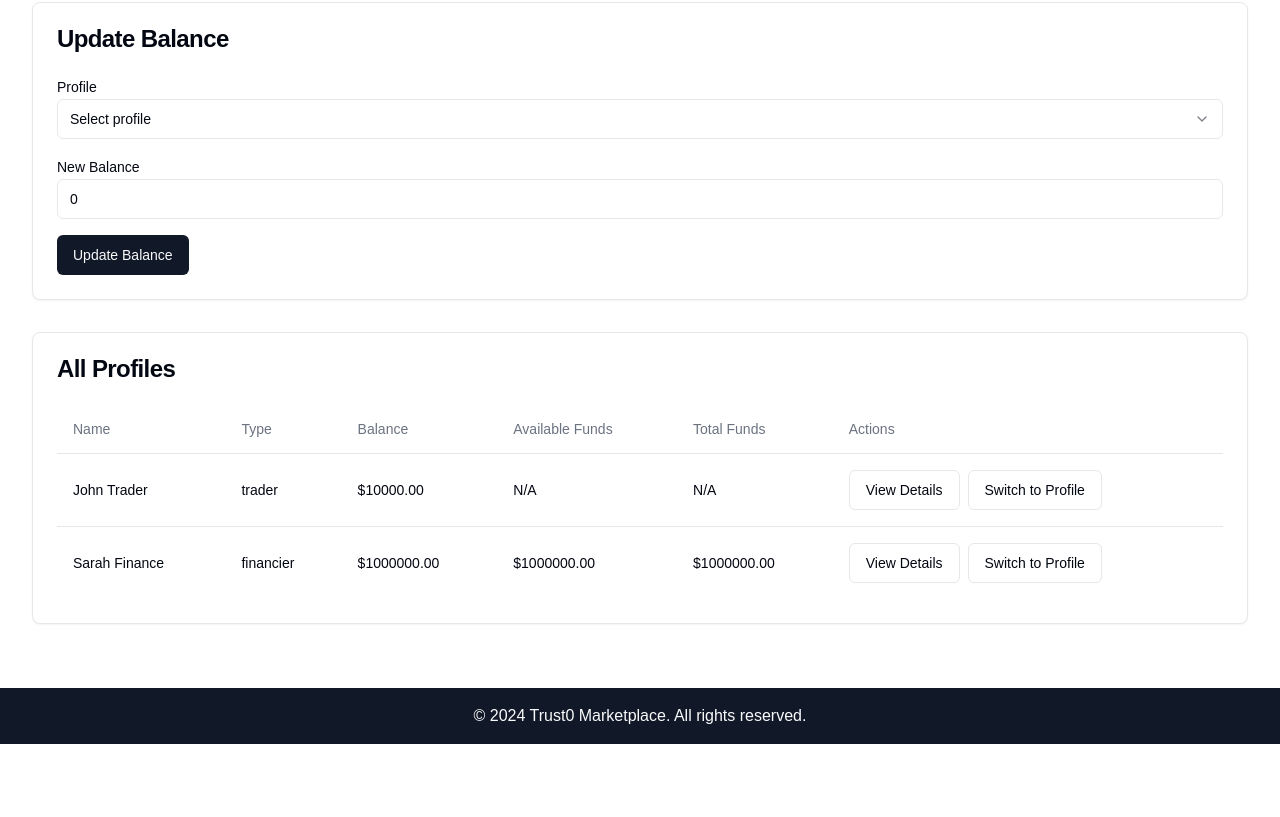
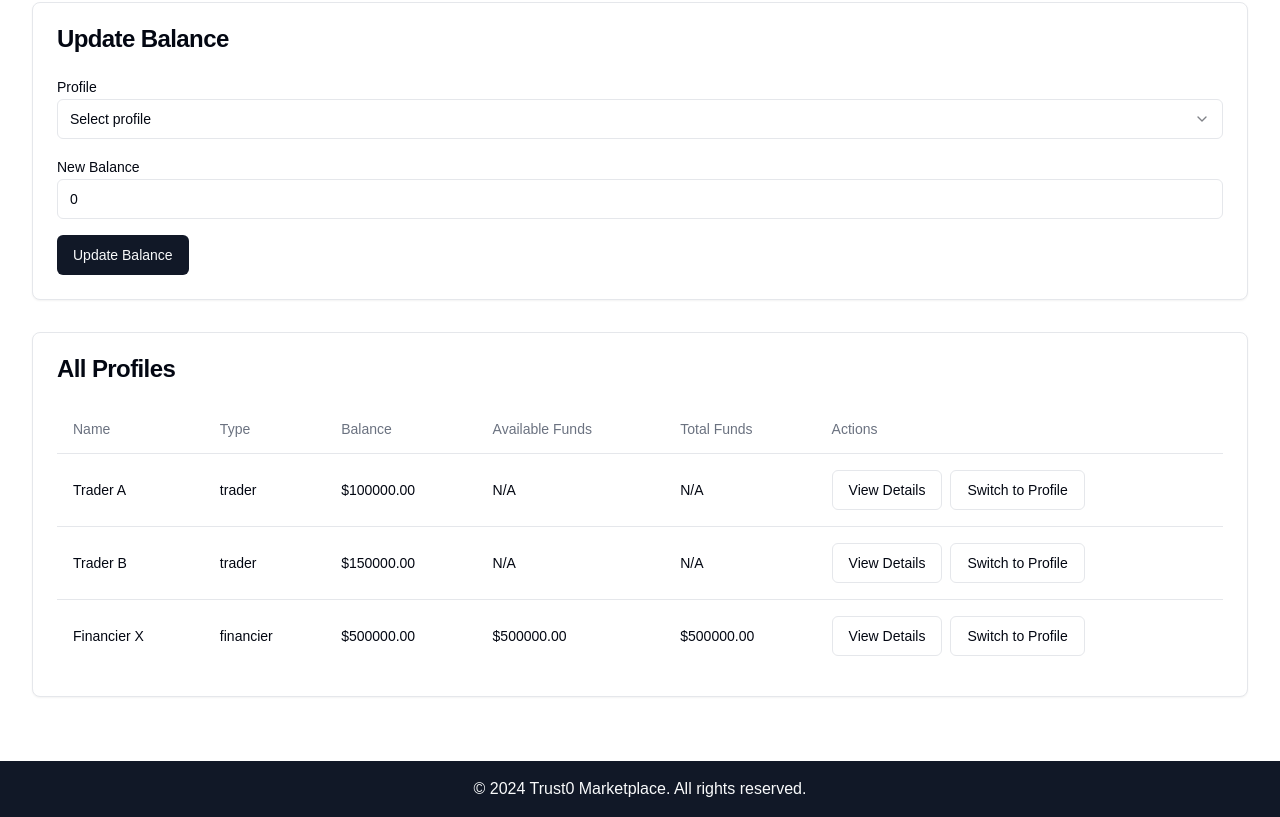
Before and after one commit to Ivodsmar/Trust0, a Next.js app: page /admin in a window 1280 px wide. Shown: the part 592-1409 px from the top of the page. Before the commit the page ends 1336 px from the top, so only its background shows below. Built offline with nearby package versions, Linux system fonts and the light colour scheme.

Commit message:
Profiles Initial

```diff
--- a/src/components/BalanceDisplay.tsx
+++ b/src/components/BalanceDisplay.tsx
@@ -1,9 +1,17 @@
 'use client'
 
+import { useEffect } from 'react'
 import { useProfiles } from '@/contexts/ProfileContext'
 
 export function BalanceDisplay() {
   const { currentProfile } = useProfiles()
+
+  // Optional: Log whenever the balance changes (useful for debugging)
+  useEffect(() => {
+    if (currentProfile) {
+      console.log(`Balance updated: ${currentProfile.balance}`)
+    }
+  }, [currentProfile?.balance])
 
   if (!currentProfile) {
     return null
--- a/src/contexts/ProfileContext.tsx
+++ b/src/contexts/ProfileContext.tsx
@@ -37,32 +37,27 @@ interface ProfileContextType {
 const initialProfiles: Profile[] = [
   {
     id: '1',
-    name: 'John Trader',
-    email: 'john@trader.com',
-    bio: 'Experienced commodity trader',
-    balance: 10000,
+    name: 'Trader A',
+    balance: 100000,
     type: 'trader',
-    interests: {
-      buy: ['Gold', 'Silver'],
-      sell: ['Copper'],
-      finance: []
-    }
+    interests: { buy: ['Oil', 'Gold'], sell: ['Silver'], finance: [] }
   },
   {
     id: '2',
-    name: 'Sarah Finance',
-    email: 'sarah@finance.com',
-    bio: 'Professional financier',
-    balance: 1000000,
+    name: 'Trader B',
+    balance: 150000,
+    type: 'trader',
+    interests: { buy: ['Natural Gas'], sell: ['Copper'], finance: [] }
+  },
+  {
+    id: '3',
+    name: 'Financier X',
+    balance: 500000,
     type: 'financier',
-    availableFunds: 1000000,
-    totalFunds: 1000000,
-    interests: {
-      buy: [],
-      sell: [],
-      finance: ['Gold', 'Silver', 'Copper']
-    }
-  }
+    totalFunds: 500000,
+    availableFunds: 500000,
+    interests: { buy: [], sell: [], finance: ['Invoice Financing', 'Trade Finance'] }
+  },
 ];
 
 const ProfileContext = createContext<ProfileContextType | undefined>(undefined);
```
